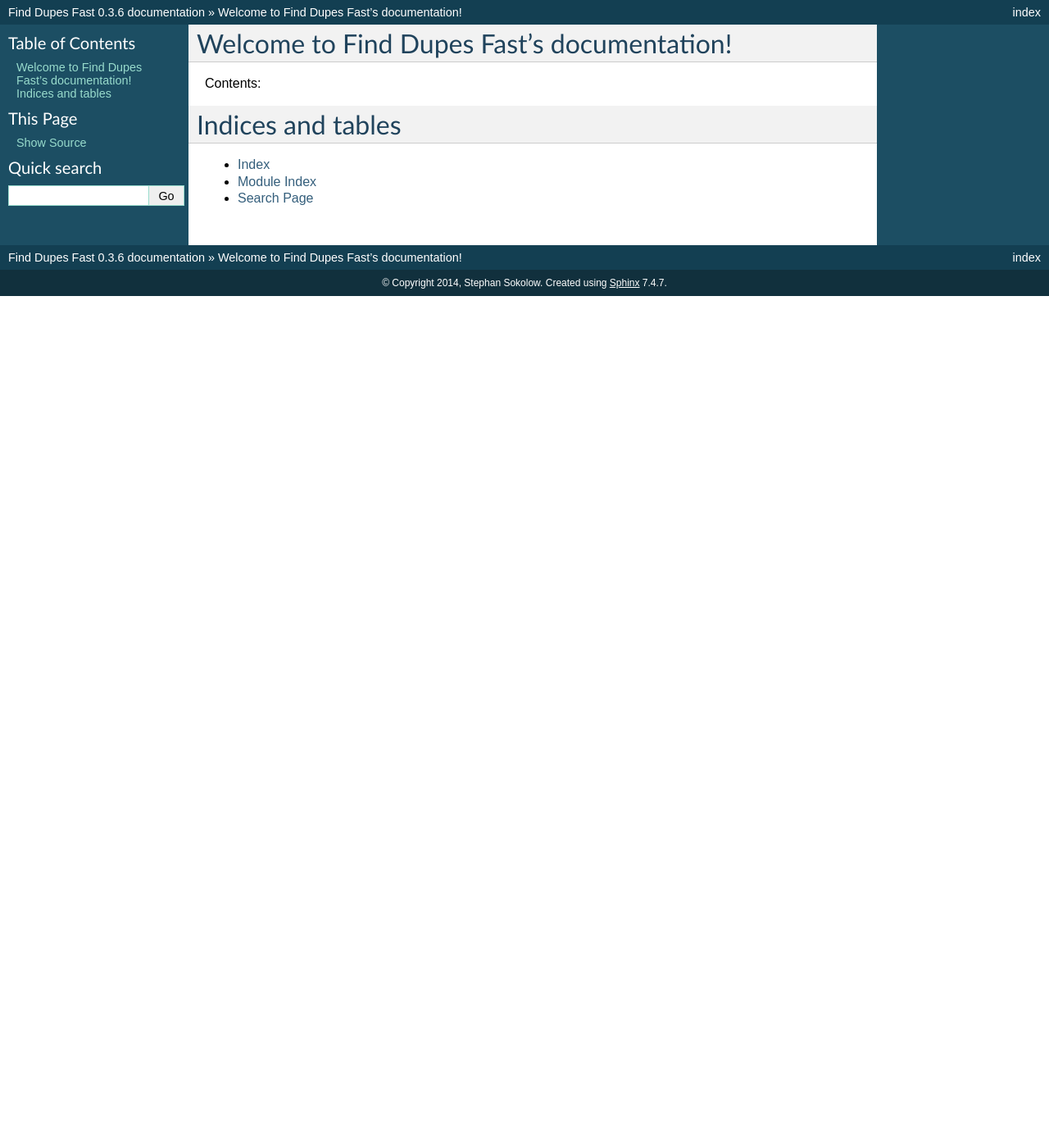
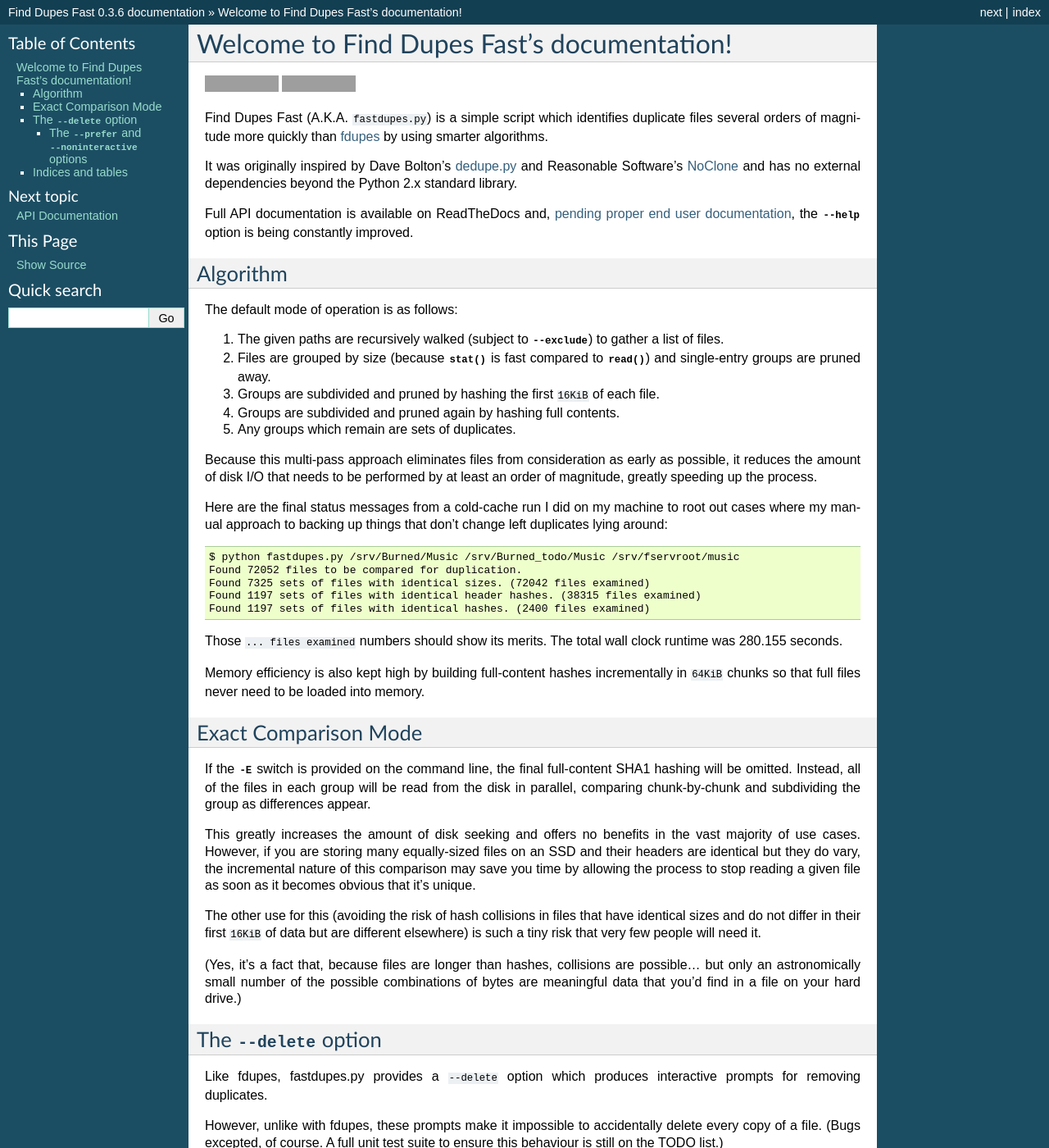
Before and after one commit to ssokolow/fastdupes, a Sphinx documentation site: the page built from docs/index.rst, in a window 1280 px wide and 1400 px high. Shown: the whole window at 82% size. Built offline with Sphinx 7.4.7, drawn with Linux system fonts in a browser that asks for light colours; some of the changed text lies outside the part shown; grey boxes are pictures that could not be loaded.

```diff
--- a/README.rst
+++ b/README.rst
@@ -21,13 +21,13 @@
 Software's `NoClone`_ and has no external dependencies beyond the Python 2.x
 standard library.
 
-Full API documentation is available via `ePyDoc`_ and, pending proper end user
-documentation, the :option:`--help` option is being constantly improved.
+Full API documentation is available on ReadTheDocs and, `pending proper end user
+documentation <https://github.com/ssokolow/fastdupes/issues/24>`_, the
+:option:`--help` option is being constantly improved.
 
 .. _fdupes: https://packages.debian.org/stable/fdupes
 .. _dedupe.py: http://davebolton.net/blog/?p=173
 .. _NoClone: http://noclone.net/
-.. _ePyDoc: http://epydoc.sourceforge.net/
 
 Algorithm
 =========
--- /dev/null
+++ b/docs/apidocs.rst
@@ -0,0 +1,4 @@
+API Documentation
+=================
+
+.. automodule:: fastdupes
--- a/docs/conf.py
+++ b/docs/conf.py
@@ -1,16 +1,17 @@
 # -*- coding: utf-8 -*-
-#
-# Find Dupes Fast documentation build configuration file, created by
-# sphinx-quickstart on Sat Aug 23 23:41:08 2014.
-#
-# This file is execfile()d with the current directory set to its
-# containing dir.
-#
-# Note that not all possible configuration values are present in this
-# autogenerated file.
-#
-# All configuration values have a default; values that are commented out
-# serve to show the default.
+"""
+Find Dupes Fast documentation build configuration file, created by
+sphinx-quickstart on Sat Aug 23 23:41:08 2014.
+
+This file is execfile()d with the current directory set to its
+containing dir.
+
+Note that not all possible configuration values are present in this
+autogenerated file.
+
+All configuration values have a default; values that are commented out
+serve to show the default.
+"""
 
 import sys
 import os
@@ -18,12 +19,13 @@
 # If extensions (or modules to document with autodoc) are in another directory,
 # add these directories to sys.path here. If the directory is relative to the
 # documentation root, use os.path.abspath to make it absolute, like shown here.
-#sys.path.insert(0, os.path.abspath('.'))
+sys.path.insert(0, os.path.abspath(
+    os.path.join(os.path.dirname(__file__), '..')))
 
 # -- General configuration ------------------------------------------------
 
 # If your documentation needs a minimal Sphinx version, state it here.
-#needs_sphinx = '1.0'
+# needs_sphinx = '1.0'
 
 # Add any Sphinx extension module names here, as strings. They can be
 # extensions coming with Sphinx (named 'sphinx.ext.*') or your custom
@@ -33,6 +35,7 @@
     'sphinx.ext.todo',
     'sphinx.ext.coverage',
     'sphinx.ext.viewcode',
+    'sphinx.ext.intersphinx',
 ]
 
 # Add any paths that contain templates here, relative to this directory.
@@ -42,33 +45,33 @@
 source_suffix = '.rst'
 
 # The encoding of source files.
-#source_encoding = 'utf-8-sig'
+# source_encoding = 'utf-8-sig'
 
 # The master toctree document.
 master_doc = 'index'
 
 # General information about the project.
 project = u'Find Dupes Fast'
-copyright = u'2014, Stephan Sokolow'
+copyright = u'2014, Stephan Sokolow'  # pylint: disable=redefined-builtin
 
 # The version info for the project you're documenting, acts as replacement for
 # |version| and |release|, also used in various other places throughout the
 # built documents.
 #
 # The short X.Y version.
-version = '0.3.6'
+from fastdupes import __version__ as version  # pylint: disable=import-error
 # The full version, including alpha/beta/rc tags.
-release = '0.3.6'
+release = version
 
 # The language for content autogenerated by Sphinx. Refer to documentation
 # for a list of supported languages.
-#language = None
+# language = None
 
 # There are two options for replacing |today|: either, you set today to some
 # non-false value, then it is used:
-#today = ''
+# today = ''
 # Else, today_fmt is used as the format for a strftime call.
-#today_fmt = '%B %d, %Y'
+# today_fmt = '%B %d, %Y'
 
 # List of patterns, relative to source directory, that match files and
 # directories to ignore when looking for source files.
@@ -76,28 +79,32 @@
 
 # The reST default role (used for this markup: `text`) to use for all
 # documents.
-#default_role = None
+# default_role = None
 
 # If true, '()' will be appended to :func: etc. cross-reference text.
-#add_function_parentheses = True
+# add_function_parentheses = True
 
 # If true, the current module name will be prepended to all description
 # unit titles (such as .. function::).
-#add_module_names = True
+# add_module_names = True
 
 # If true, sectionauthor and moduleauthor directives will be shown in the
 # output. They are ignored by default.
-#show_authors = False
+# show_authors = False
 
 # The name of the Pygments (syntax highlighting) style to use.
 pygments_style = 'sphinx'
 
 # A list of ignored prefixes for module index sorting.
-#modindex_common_prefix = []
+# modindex_common_prefix = []
 
 # If true, keep warnings as "system message" paragraphs in the built documents.
-#keep_warnings = False
+# keep_warnings = False
 
+intersphinx_mapping = {'python': ('http://docs.python.org/2', None)}
+
+autodoc_default_flags = ['members', 'undoc-members', 'show-inheritance']
+todo_include_todos = True
 
 # -- Options for HTML output ----------------------------------------------
 
@@ -108,26 +115,26 @@
 # Theme options are theme-specific and customize the look and feel of a theme
 # further.  For a list of options available for each theme, see the
 # documentation.
-#html_theme_options = {}
+# html_theme_options = {}
 
 # Add any paths that contain custom themes here, relative to this directory.
-#html_theme_path = []
+# html_theme_path = []
 
 # The name for this set of Sphinx documents.  If None, it defaults to
 # "<project> v<release> documentation".
-#html_title = None
+# html_title = None
 
 # A shorter title for the navigation bar.  Default is the same as html_title.
-#html_short_title = None
+# html_short_title = None
 
 # The name of an image file (relative to this directory) to place at the top
 # of the sidebar.
-#html_logo = None
+# html_logo = None
 
 # The name of an image file (within the static path) to use as favicon of the
 # docs.  This file should be a Windows icon file (.ico) being 16x16 or 32x32
 # pixels large.
-#html_favicon = None
+# html_favicon = None
 
 # Add any paths that contain custom static files (such as style sheets) here,
 # relative to this directory. They are copied after the builtin static files,
@@ -137,48 +144,48 @@
 # Add any extra paths that contain custom files (such as robots.txt or
 # .htaccess) here, relative to this directory. These files are copied
 # directly to the root of the documentation.
-#html_extra_path = []
+# html_extra_path = []
 
 # If not '', a 'Last updated on:' timestamp is inserted at every page bottom,
 # using the given strftime format.
-#html_last_updated_fmt = '%b %d, %Y'
+# html_last_updated_fmt = '%b %d, %Y'
 
 # If true, SmartyPants will be used to convert quotes and dashes to
 # typographically correct entities.
-#html_use_smartypants = True
+# html_use_smartypants = True
 
 # Custom sidebar templates, maps document names to template names.
-#html_sidebars = {}
+# html_sidebars = {}
 
 # Additional templates that should be rendered to pages, maps page names to
 # template names.
-#html_additional_pages = {}
+# html_additional_pages = {}
 
 # If false, no module index is generated.
-#html_domain_indices = True
+# html_domain_indices = True
 
 # If false, no index is generated.
-#html_use_index = True
+# html_use_index = True
 
 # If true, the index is split into individual pages for each letter.
-#html_split_index = False
+# html_split_index = False
 
 # If true, links to the reST sources are added to the pages.
-#html_show_sourcelink = True
+# html_show_sourcelink = True
 
 # If true, "Created using Sphinx" is shown in the HTML footer. Default is True.
-#html_show_sphinx = True
+# html_show_sphinx = True
 
 # If true, "(C) Copyright ..." is shown in the HTML footer. Default is True.
-#html_show_copyright = True
+# html_show_copyright = True
 
 # If true, an OpenSearch description file will be output, and all pages will
 # contain a <link> tag referring to it.  The value of this option must be the
 # base URL from which the finished HTML is served.
-#html_use_opensearch = ''
+# html_use_opensearch = ''
 
 # This is the file name suffix for HTML files (e.g. ".xhtml").
-#html_file_suffix = None
+# html_file_suffix = None
 
 # Output file base name for HTML help builder.
 htmlhelp_basename = 'FindDupesFastdoc'
@@ -187,43 +194,43 @@
 # -- Options for LaTeX output ---------------------------------------------
 
 latex_elements = {
-# The paper size ('letterpaper' or 'a4paper').
-#'papersize': 'letterpaper',
+    # The paper size ('letterpaper' or 'a4paper').
+    # 'papersize': 'letterpaper',
 
-# The font size ('10pt', '11pt' or '12pt').
-#'pointsize': '10pt',
+    # The font size ('10pt', '11pt' or '12pt').
+    # 'pointsize': '10pt',
 
-# Additional stuff for the LaTeX preamble.
-#'preamble': '',
+    # Additional stuff for the LaTeX preamble.
+    # 'preamble': '',
 }
 
 # Grouping the document tree into LaTeX files. List of tuples
 # (source start file, target name, title,
 #  author, documentclass [howto, manual, or own class]).
 latex_documents = [
-  ('index', 'FindDupesFast.tex', u'Find Dupes Fast Documentation',
-   u'Stephan Sokolow', 'manual'),
+    ('index', 'FindDupesFast.tex', u'Find Dupes Fast Documentation',
+     u'Stephan Sokolow', 'manual'),
 ]
 
 # The name of an image file (relative to this directory) to place at the top of
 # the title page.
-#latex_logo = None
+# latex_logo = None
 
 # For "manual" documents, if this is true, then toplevel headings are parts,
 # not chapters.
-#latex_use_parts = False
+# latex_use_parts = False
 
 # If true, show page references after internal links.
-#latex_show_pagerefs = False
+# latex_show_pagerefs = False
 
 # If true, show URL addresses after external links.
-#latex_show_urls = False
+# latex_show_urls = False
 
 # Documents to append as an appendix to all manuals.
-#latex_appendices = []
+# latex_appendices = []
 
 # If false, no module index is generated.
-#latex_domain_indices = True
+# latex_domain_indices = True
 
 
 # -- Options for manual page output ---------------------------------------
@@ -236,7 +243,7 @@
 ]
 
 # If true, show URL addresses after external links.
-#man_show_urls = False
+# man_show_urls = False
 
 
 # -- Options for Texinfo output -------------------------------------------
@@ -245,19 +252,19 @@
 # (source start file, target name, title, author,
 #  dir menu entry, description, category)
 texinfo_documents = [
-  ('index', 'FindDupesFast', u'Find Dupes Fast Documentation',
-   u'Stephan Sokolow', 'FindDupesFast', 'One line description of project.',
-   'Miscellaneous'),
+    ('index', 'FindDupesFast', u'Find Dupes Fast Documentation',
+     u'Stephan Sokolow', 'FindDupesFast', 'One line description of project.',
+     'Miscellaneous'),
 ]
 
 # Documents to append as an appendix to all manuals.
-#texinfo_appendices = []
+# texinfo_appendices = []
 
 # If false, no module index is generated.
-#texinfo_domain_indices = True
+# texinfo_domain_indices = True
 
 # How to display URL addresses: 'footnote', 'no', or 'inline'.
-#texinfo_show_urls = 'footnote'
+# texinfo_show_urls = 'footnote'
 
 # If true, do not generate a @detailmenu in the "Top" node's menu.
-#texinfo_no_detailmenu = False
+# texinfo_no_detailmenu = False
--- a/docs/index.rst
+++ b/docs/index.rst
@@ -3,19 +3,22 @@
    You can adapt this file completely to your liking, but it should at least
    contain the root `toctree` directive.
 
+*******************************************
 Welcome to Find Dupes Fast's documentation!
-===========================================
-
-Contents:
+*******************************************
 
 .. toctree::
-   :maxdepth: 2
+   :hidden:
 
+   apidocs
+   todo_index
 
+.. include:: ../README.rst
 
 Indices and tables
 ==================
 
 * :ref:`genindex`
 * :ref:`modindex`
+* :doc:`todo_index`
 * :ref:`search`
--- /dev/null
+++ b/docs/todo_index.rst
@@ -0,0 +1,4 @@
+TODO Note Index
+===============
+
+.. todolist::
```
Also changed, not shown: fastdupes.py (+6 -3 lines).
